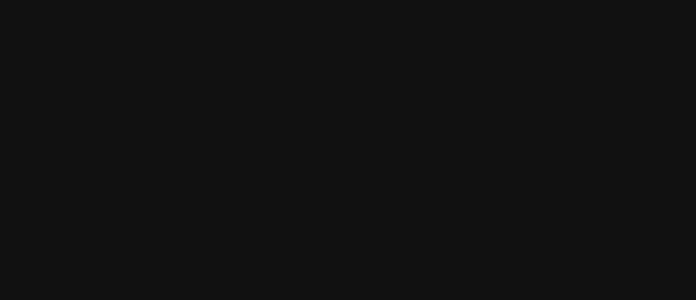
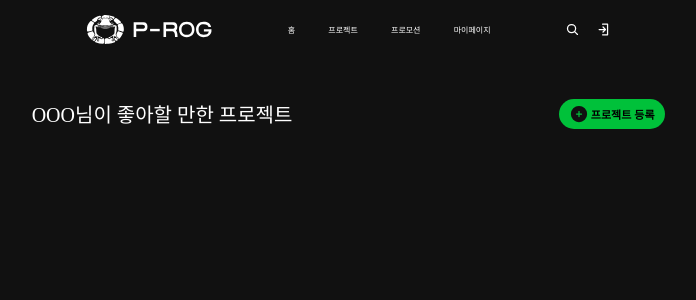
Before and after one commit to Line4thon-PROG/PROG-Frontend, a React (Create React App) app: page /Search in a window 1280 px wide. Before the commit this address had no page. Shown: the top 300 px of the page, without its empty margins (264-960 px from the left). Built offline with nearby package versions, Linux system fonts and the light colour scheme; a web font is replaced by a local one.

Commit message:
[Feat] 프로젝트 탐색 페이지 생성

```diff
--- a/src/App.js
+++ b/src/App.js
@@ -1,11 +1,12 @@
-import './App.css';
-import GlobalStyle from './styles/globalStyle';
-import { BrowserRouter as Router, Routes, Route } from 'react-router-dom';
-import Home from './pages/Home/Home';
-import Signup from './pages/Signup/Signup';
-import Login from './pages/Login/Login';
-import Genre from './pages/Signup/Genre';
-import Complete from './pages/Signup/Complete';
+import "./App.css";
+import GlobalStyle from "./styles/globalStyle";
+import { BrowserRouter as Router, Routes, Route } from "react-router-dom";
+import Home from "./pages/Home/Home";
+import Signup from "./pages/Signup/Signup";
+import Login from "./pages/Login/Login";
+import Genre from "./pages/Signup/Genre";
+import Complete from "./pages/Signup/Complete";
+import Search from "./pages/Project/Search";
 
 function App() {
   return (
@@ -18,6 +19,7 @@
           <Route path="/Login" element={<Login />} />
           <Route path="/Genre" element={<Genre />} />
           <Route path="/Complete" element={<Complete />} />
+          <Route path="/Search" element={<Search />} />
         </Routes>
       </Router>
     </>
--- a/src/components/Header/Header.jsx
+++ b/src/components/Header/Header.jsx
@@ -1,7 +1,7 @@
-import styled from 'styled-components';
-import logo from '../../assets/images/Logo.svg';
-import search from '../../assets/images/Search.svg';
-import login from '../../assets/images/Login.svg';
+import styled from "styled-components";
+import logo from "../../assets/images/Logo.svg";
+import search from "../../assets/images/Search.svg";
+import login from "../../assets/images/Login.svg";
 
 const HeaderContainer = styled.div`
   padding-left: 4.2vw;
@@ -10,6 +10,7 @@
   padding-bottom: 1.2vw;
   width: 100%;
   height: 4.6vw;
+  position: relative;
 `;
 
 const Container = styled.div`
--- /dev/null
+++ b/src/pages/Project/Search.jsx
@@ -0,0 +1,54 @@
+import { React, useState } from "react";
+import { useNavigate } from "react-router-dom";
+import Header from "../../components/Header/Header";
+import styled from "styled-components";
+import WriteBtn from "../../assets/images/WriteBtn.svg";
+
+const SearchContainer = styled.div`
+  margin-top: 40px;
+`;
+
+const NameandWriteBtnWrapper = styled.div`
+  display: flex;
+  align-items: center;
+  justify-content: space-between;
+  p {
+    font-size: 20px;
+  }
+  button {
+    display: flex;
+    align-items: center;
+    justify-content: space-around;
+    gap: 2px;
+    background-color: rgba(0, 193, 58, 1);
+    font-size: 11px;
+    font-weight: bolder;
+    padding: 5px 10px;
+    border-radius: 100px;
+  }
+`;
+
+function Search() {
+  const user = {};
+  return (
+    <div>
+      <Header />
+      <SearchContainer>
+        <NameandWriteBtnWrapper>
+          {/* 로그인 여부를 포함하는 변수가 나와야함. */}
+          {user.length > 0 ? (
+            <p>{user.name}님이 좋아할 만한 프로젝트</p>
+          ) : (
+            <p>OOO님이 좋아할 만한 프로젝트</p>
+          )}
+          <button>
+            <img src={WriteBtn} alt="WriteBtn" />
+            프로젝트 등록
+          </button>
+        </NameandWriteBtnWrapper>
+      </SearchContainer>
+    </div>
+  );
+}
+
+export default Search;
```
Also changed, not shown: src/assets/images/WriteBtn.svg (added), src/assets/images/circle frog 1.svg (added).
